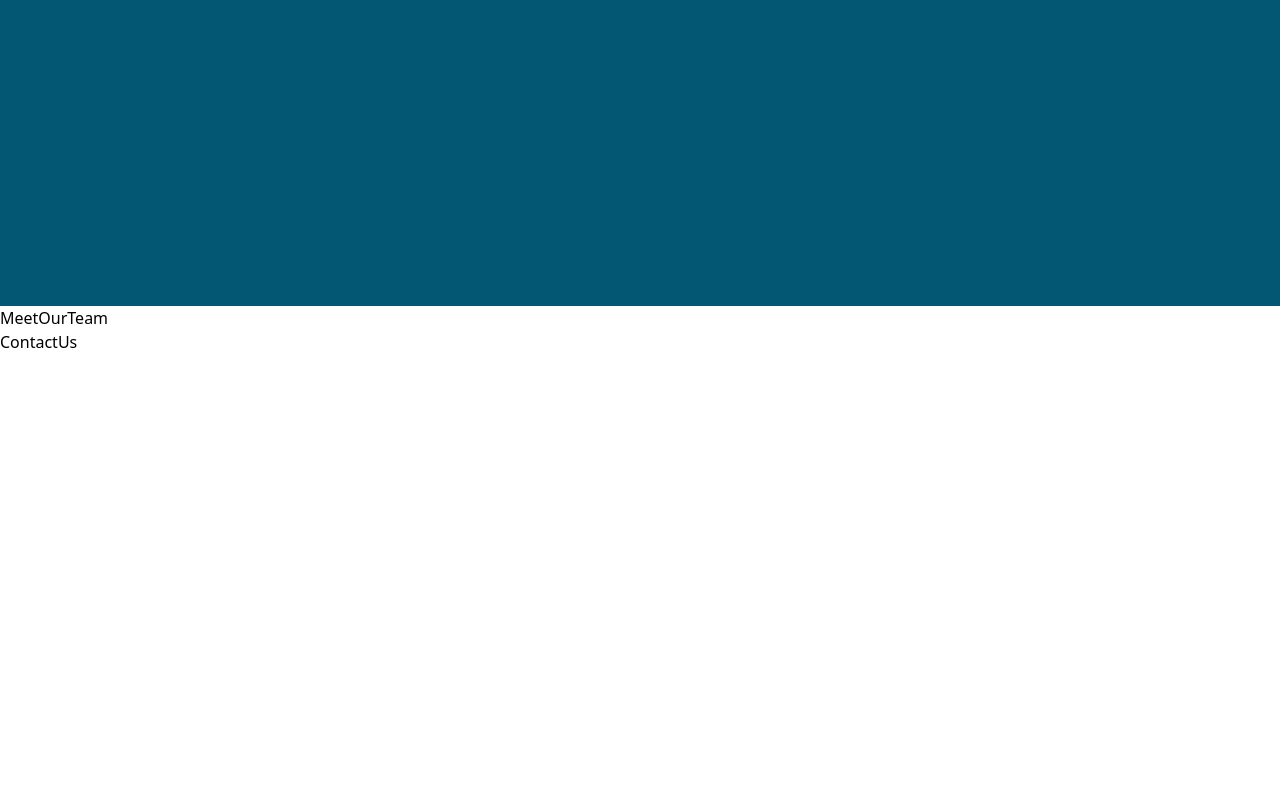
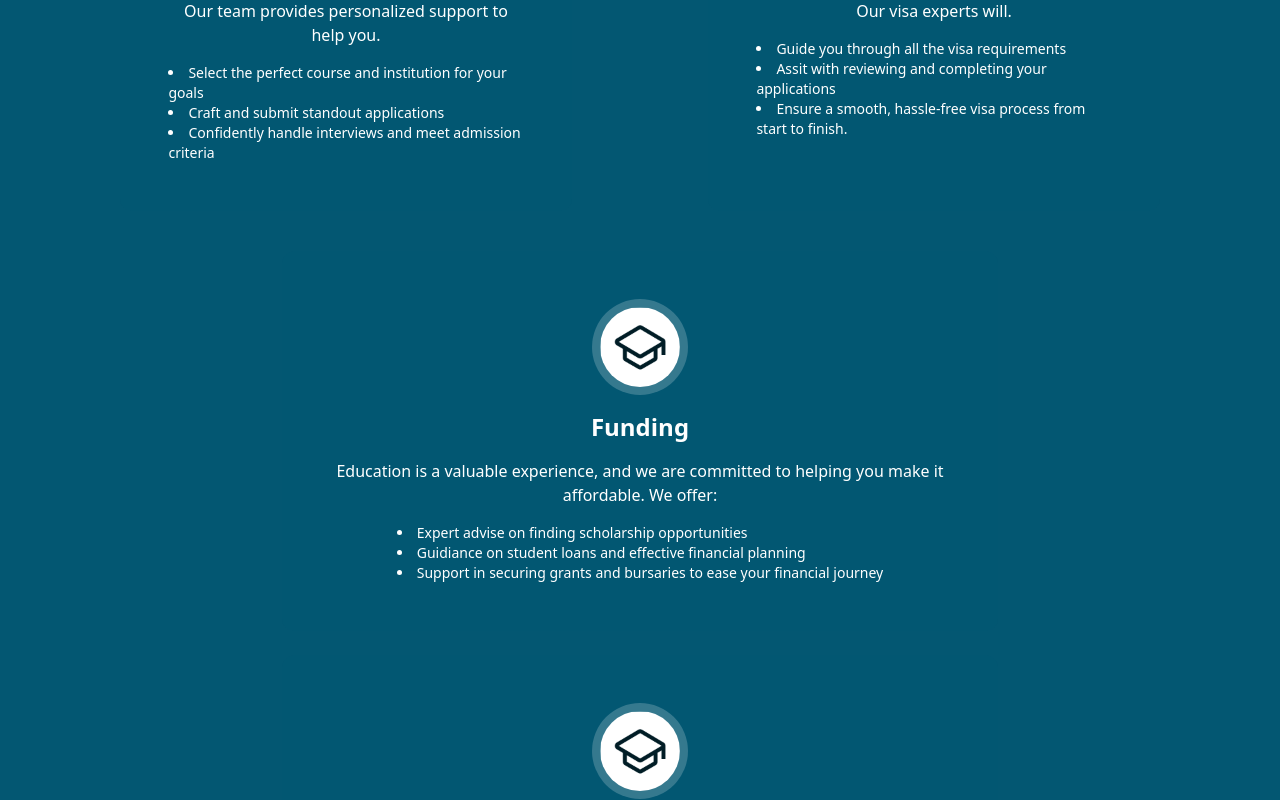
Before and after one commit to covey-codes/nexora, a React (Vite) app: page / in a window 1280 px wide. Shown: the part 1760-2560 px from the top of the page. Before the commit the page ends 2114 px from the top, so only its background shows below. Built offline with nearby package versions, Linux system fonts and the light colour scheme.

Commit message:
abroad section halfdone

```diff
--- a/src/components/AbroadEnquiries.tsx
+++ b/src/components/AbroadEnquiries.tsx
@@ -1,6 +1,9 @@
+import ServiceBox from "@/components/serviceBox";
+import graduate from "@/assets/graduate.png";
+
 const AbroadEnquiries = () => {
   return (
-    <div className="bg-[#035772] min-h-screen mt-[100px] px-4">
+    <div className="bg-[#035772] min-h-screen mt-[100px] px-4 pb-10">
       <div className="flex justify-center mb-6">
         <div className="bg-white px-10 py-4 mt-[50px] rounded-[20px]">
           <h1 className="text-[#035772] text-2xl font-semibold text-center">
@@ -9,13 +12,59 @@ const AbroadEnquiries = () => {
         </div>
       </div>
 
-      <div className="flex justify-center">
+      <div className="flex justify-center mb-10">
         <p className="text-white max-w-2xl text-center text-lg leading-relaxed">
           Our comprehensive range of services ensures that your journey to studying in the UK is smooth, efficient, and enriching.
         </p>
       </div>
 
+      <div className="grid grid-cols-1 md:grid-cols-2 gap-6 max-w-6xl mx-auto mt-10">
+        <ServiceBox
+          image={graduate}
+          title="Admissions"
+          intro="The US university admission process can be complex, but we are here to simplify it for you. Our team provides personalized support to help you."
+          points={[
+            "Select the perfect course and institution for your goals",
+            "Craft and submit standout applications",
+            "Confidently handle interviews and meet admission criteria",
+          ]}
+        />
 
+        <ServiceBox
+          image={graduate}
+          title="Visa"
+          intro="Securing a US student visa is a crusial part of your journey, and we are here to make it easy. Our visa experts will."
+          points={[
+            "Guide you through all the visa requirements",
+            "Assit with reviewing and completing your applications",
+            "Ensure a smooth, hassle-free visa process from start to finish.",
+          ]}
+        />
+      </div>
+
+      <div className="flex flex-col gap-6 max-w-4xl mx-auto mt-10">
+        <ServiceBox
+          image={graduate}
+          title="Funding"
+          intro="Education is a valuable experience, and we are committed to helping you make it affordable. We offer:"
+          points={[
+            "Expert advise on finding scholarship opportunities",
+            "Guidiance on student loans and effective financial planning",
+            "Support in securing grants and bursaries to ease your financial journey",
+          ]}
+        />
+
+        <ServiceBox
+          image={graduate}
+          title="Living in the UK"
+          intro="Adjusting to life in a new country can be both exciting and challanging. Seedgap provides practical support to help you settle in."
+          points={[
+            "Academic check-ins",
+            "Mental wellness support",
+            "Peer community access",
+          ]}
+        />
+      </div>
     </div>
   );
 };
--- /dev/null
+++ b/src/components/ServiceBox.tsx
@@ -0,0 +1,27 @@
+type ServiceBoxProps = {
+    image: string;
+    title: string;
+    intro: string;
+    points: string[];
+  };
+
+  const ServiceBox = ({ image, title, intro, points }: ServiceBoxProps) => {
+    return (
+      <div className="bg-[#03577233] w-[80%] p-12 rounded-xl text-white mx-auto flex flex-col items-center text-center gap-4">
+        <img
+          src={image}
+          alt={title}
+          className="w-24 h-24 object-contain rounded-full bg-white/20 p-2"
+        />
+        <h2 className="text-2xl font-semibold">{title}</h2>
+        <p className="text-base">{intro}</p>
+        <ul className="list-disc list-inside text-left">
+          {points.map((point, index) => (
+            <li key={index} className="text-sm">{point}</li>
+          ))}
+        </ul>
+      </div>
+    );
+  };
+
+  export default ServiceBox;
```
